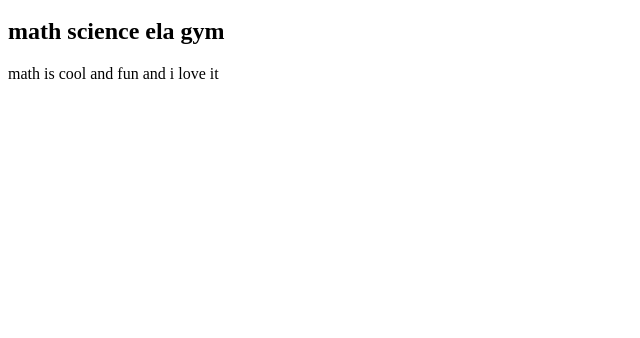
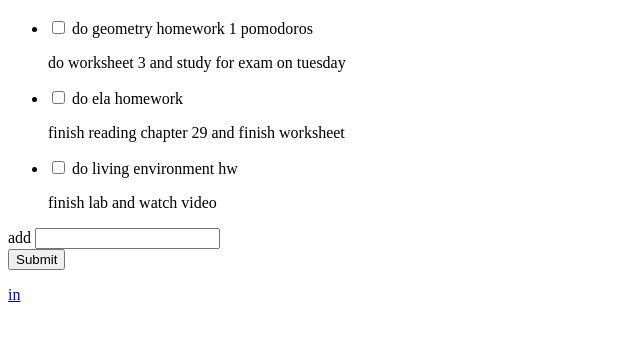
Before and after one commit to sha-lanez/todo_app_front_end, a plain HTML site: page index.html in a window 1280 px wide. Shown: the part 48-386 px from the top of the page, without its empty margins (0-640 px from the left). Drawn offline with Linux system fonts and the light colour scheme.

Commit message:
improved body

```diff
--- a/index.html
+++ b/index.html
@@ -1,10 +1,36 @@
 <html>
     <head>
-        <title>shamarr todo list</title>
+        <title> todo list app</title>
     </head>
     <body>
         <h1> to do list</h1>
-        <h2> math science ela gym</h2>
-        <p> math is cool and fun and i love it </p>
+       <ul>
+           <li>
+             <input type="checkbox">
+             do geometry homework 1 pomodoros
+             <dl>do worksheet 3 and study for exam on tuesday</dl>
+            </li>
+           <li>
+               <input type="checkbox">
+               do ela homework
+               <dl>finish reading chapter 29 and finish worksheet</dl>
+               </li>
+           <li>
+               <input type="checkbox">
+             do living environment hw
+             <dl> finish lab and watch video</dl>
+             <a href="show.html">
+             </a>
+               </li>
+        </ul>
+
+        <form action="index.html">
+          add  <input type="text" add="fname"><br>
+          <input type="submit" value="Submit">
+          </form>
+          <a href="show.html">in
+
+          </a>
+
     </body>
 </html>
```
